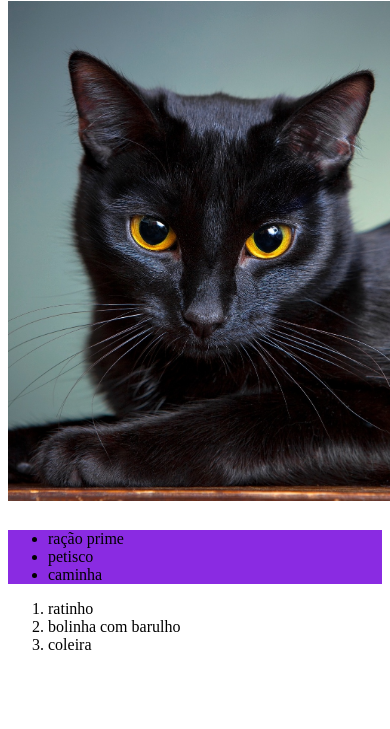
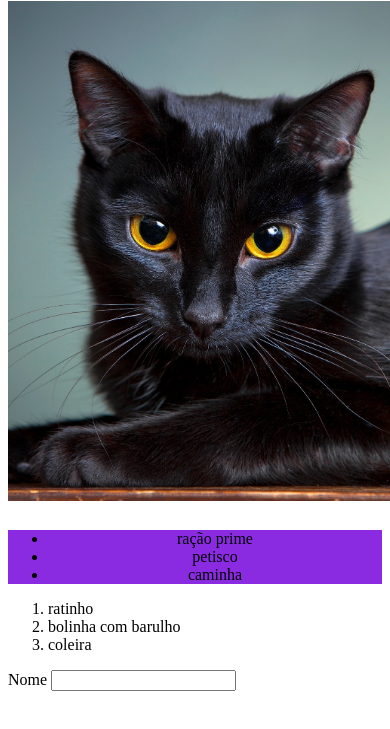
Before and after one commit to michele0912/html, a plain HTML site: page index.html in a window 390 px wide. Shown: the part 79-808 px from the top of the page. Drawn offline with Linux system fonts and the light colour scheme.

Commit message:
Add files via upload

```diff
--- a/index.html
+++ b/index.html
@@ -25,5 +25,7 @@
         <li>bolinha com barulho</li>
         <li>coleira</li>
     </ol>
+    <label for="Nome">Nome</label>
+    <input type="text" class="nome">
 </body>
 </html>
--- a/style.css
+++ b/style.css
@@ -4,3 +4,13 @@
 .VERMELHO{
      background-color: blueviolet;
 }
+.gato-preto:hover {
+     transform: scale(1.10);
+     transition: 0.6s;
+}
+@media screen and ( max-width:480px) {
+
+     .VERMELHO{
+          text-align: center;
+     }
+}
```
